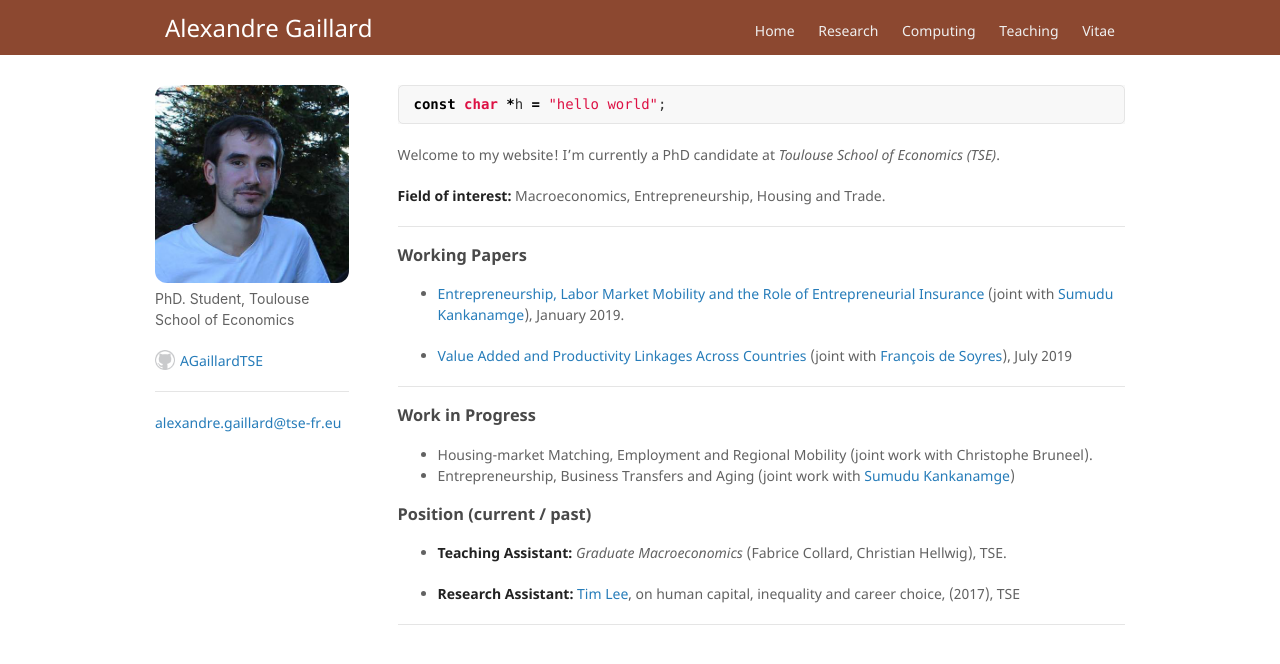
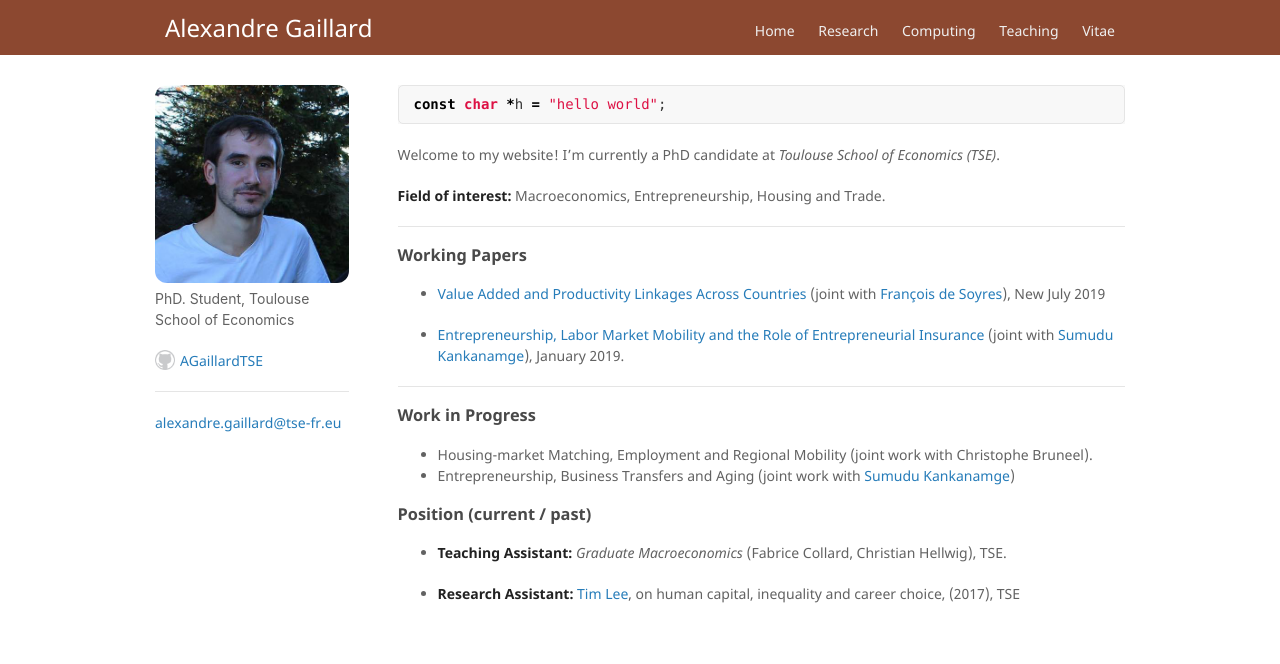
Before and after one commit to AGaillardTSE/AGaillardTSE.github.io, a Jekyll site: the page built from index.md, in a window 1280 px wide. Shown: the top 664 px of the page. Built offline with Jekyll 4.4.1, drawn with Linux system fonts in a browser that asks for light colours.

Commit message:
Update index.md

```diff
--- a/index.md
+++ b/index.md
@@ -14,9 +14,9 @@ Welcome to my website! I’m currently a PhD candidate at *Toulouse School of Ec
 
 ### Working Papers
 
+*   [Value Added and Productivity Linkages Across Countries](http://agaillard.eu/projects/TCP/) (joint with [François de Soyres](https://sites.google.com/site/francoisdesoyres/research)), New July 2019
+
 *   [Entrepreneurship, Labor Market Mobility and the Role of Entrepreneurial Insurance](http://agaillard.eu/projects/ELMM/) (joint with [Sumudu Kankanamge](http://kankanamge.free.fr/)), January 2019.
-
-*   [Value Added and Productivity Linkages Across Countries](http://agaillard.eu/projects/TCP/) (joint with [François de Soyres](https://sites.google.com/site/francoisdesoyres/research)), July 2019
 
 * * *
 
@@ -31,5 +31,3 @@ Welcome to my website! I’m currently a PhD candidate at *Toulouse School of Ec
 *   **Teaching Assistant:** _Graduate Macroeconomics_ (Fabrice Collard, Christian Hellwig), TSE.
 
 *   **Research Assistant:** [Tim Lee](http://www.syleetim.net), on human capital, inequality and career choice, (2017), TSE
-
-* * *
```
